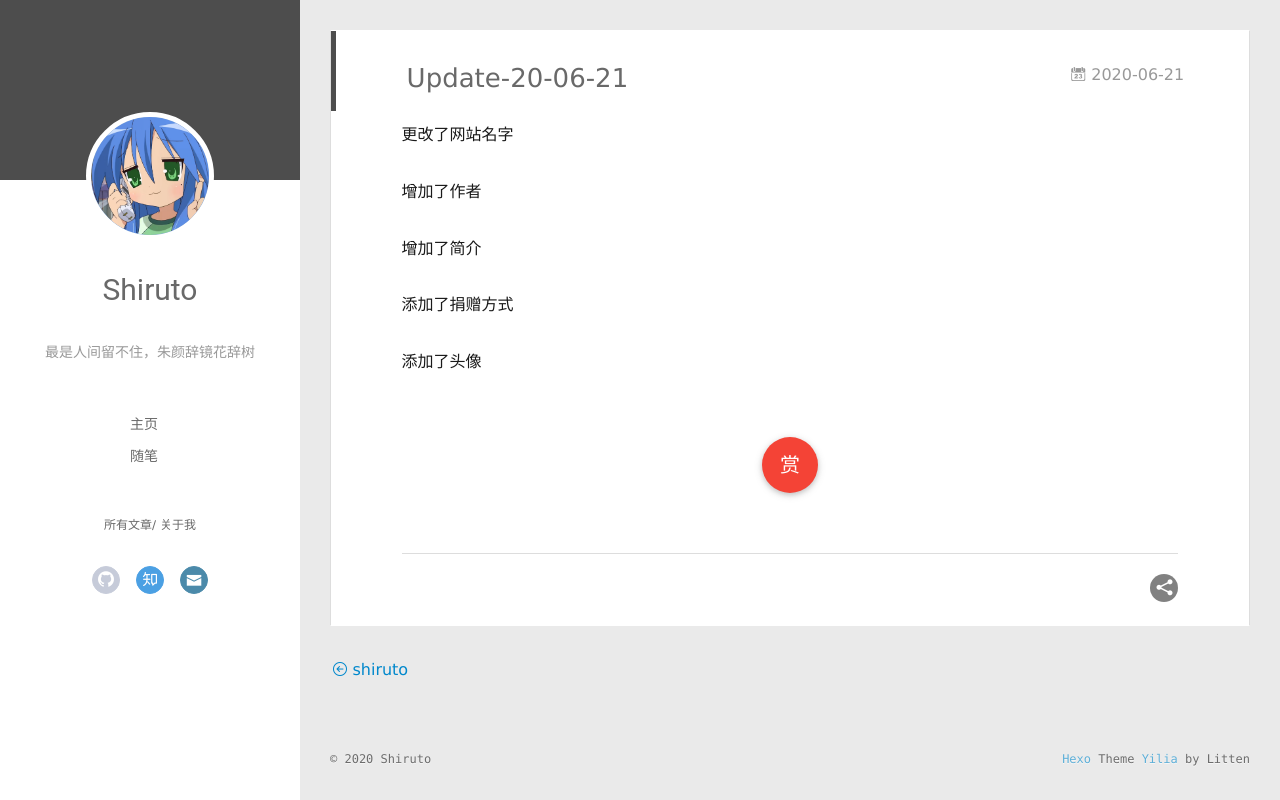
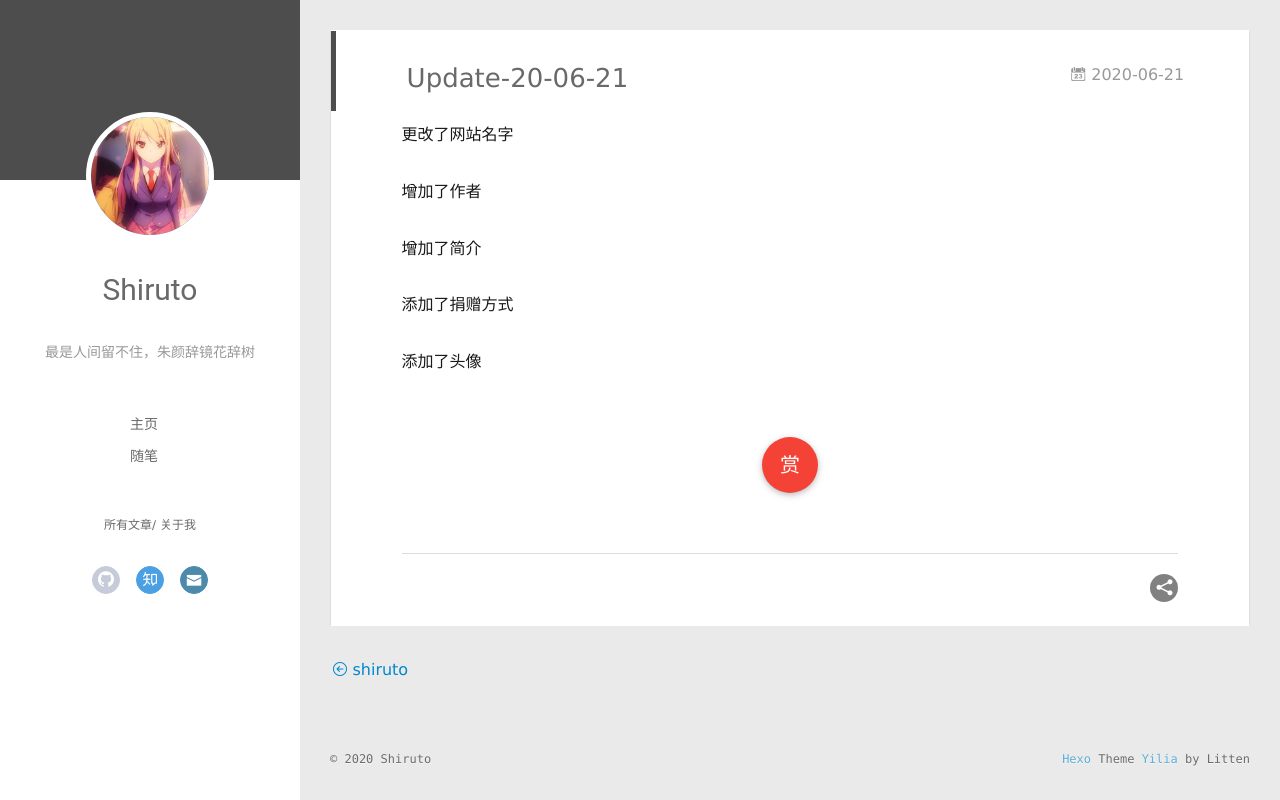
Before and after one commit to shiruto/shiruto.github.io, a plain HTML site: page 2020/06/21/Update-20-06-21/index.html in a window 1280 px wide. Drawn offline with Linux system fonts and the light colour scheme.

Commit message:
Site updated: 2020-07-28 09:17:42

```diff
--- a/2020/06/21/Update-20-06-21/index.html
+++ b/2020/06/21/Update-20-06-21/index.html
@@ -47,7 +47,7 @@
 <div class="intrude-less">
 	<header id="header" class="inner">
 		<a href="/" class="profilepic">
-			<img src="/assets/img/konata.jpg" class="js-avatar">
+			<img src="/assets/img/mashiro.jpg" class="js-avatar">
 		</a>
 		<hgroup>
 		  <h1 class="header-author"><a href="/">Shiruto</a></h1>
@@ -103,7 +103,7 @@
 	<div class="intrude-less">
 		<header id="header" class="inner">
 			<div class="profilepic">
-				<img src="/assets/img/konata.jpg" class="js-avatar">
+				<img src="/assets/img/mashiro.jpg" class="js-avatar">
 			</div>
 			<hgroup>
 			  <h1 class="header-author js-header-author">Shiruto</h1>
```
Also changed, not shown: 2020/06/21/shiruto/index.html (+2 -2 lines), 2020/07/28/Update-20-07-28/index.html (+2 -2 lines), archives/2020/06/index.html (+2 -2 lines), archives/2020/07/index.html (+2 -2 lines), archives/2020/index.html (+2 -2 lines), archives/index.html (+2 -2 lines), index.html (+2 -2 lines).
